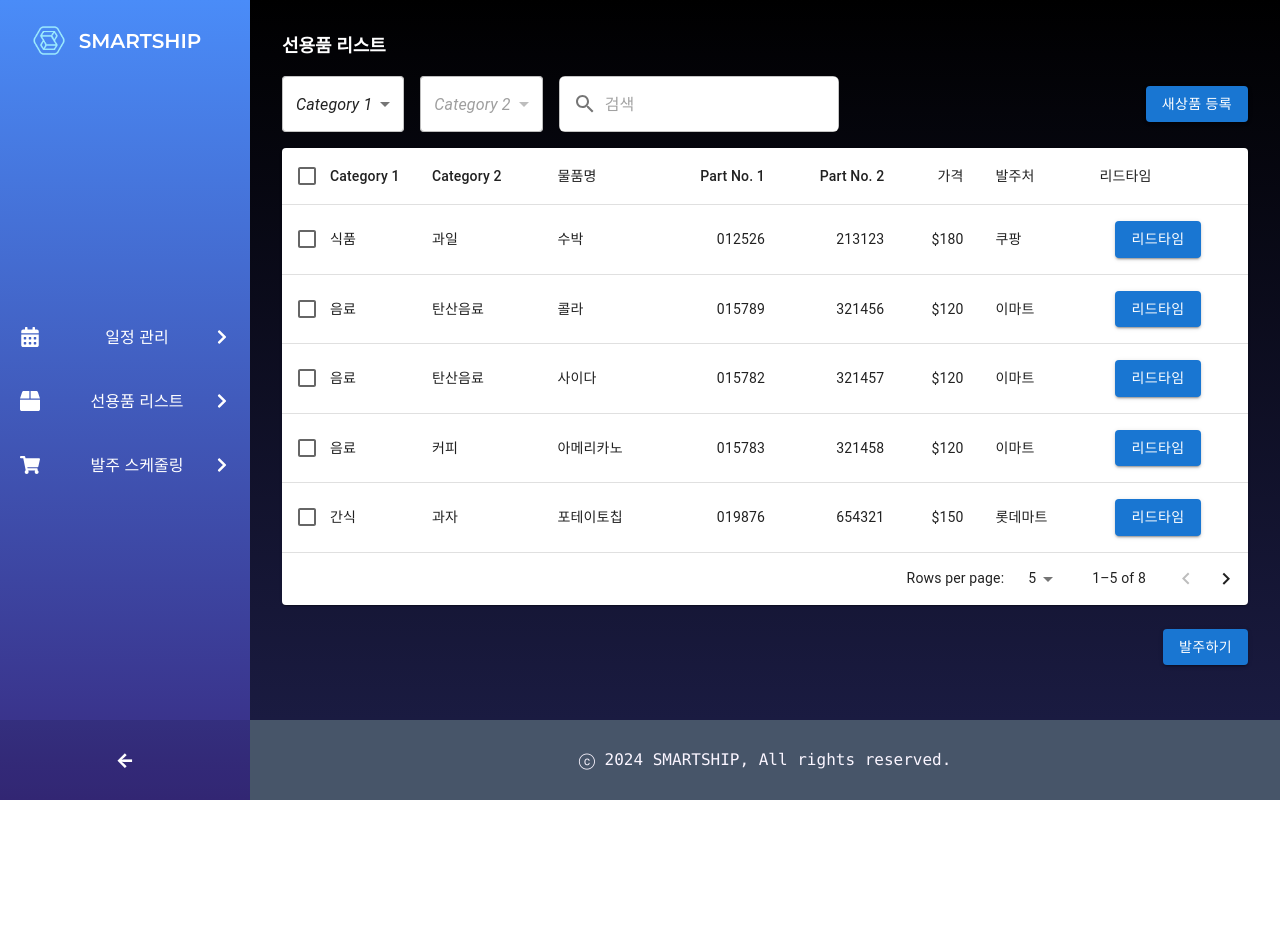
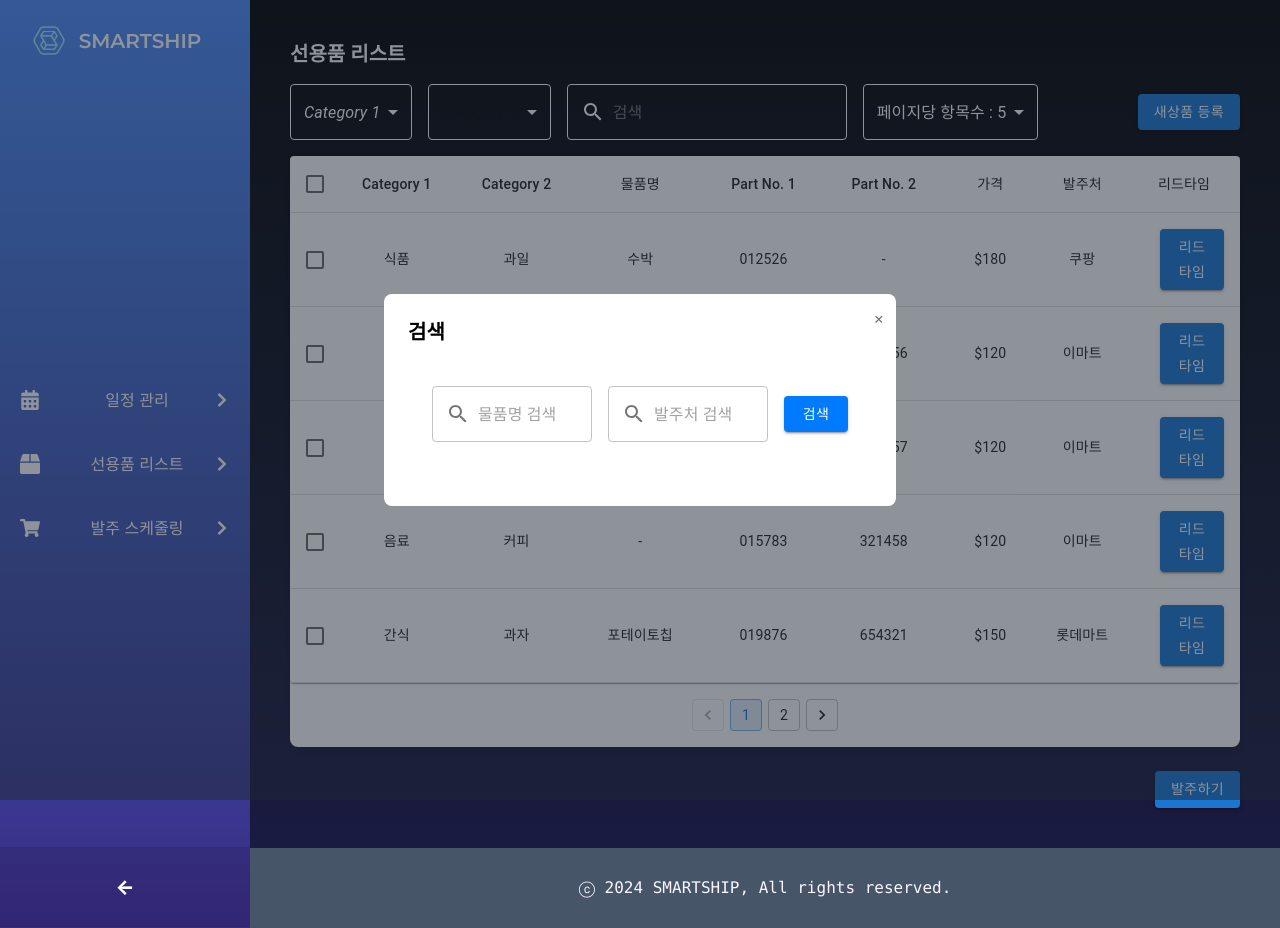
Before and after one commit to xixeo/SmartShip, a React (Create React App) app: page /listtable in a window 1280 px wide. Both pictures are taken after a click on the button "새상품 등록". Before the commit the page ends 800 px from the top, so only its background shows below. Built offline with nearby package versions, Linux system fonts and the light colour scheme.

Commit message:
ListTable 수정, Modal 추가

```diff
--- a/src/02/ListTable.js
+++ b/src/02/ListTable.js
@@ -1,9 +1,11 @@
-// TODO : 열위치, 페이징, 체크박스, 버튼, InputProps(?) 줄그어진거
+// TODO : category2 placeholder 흰색으로 처음부터 띄우기, 검색란 hover 수정
 
-import React, { useState, useMemo } from 'react';
+import React, { useState, useMemo, useEffect } from 'react';
 import PropTypes from 'prop-types';
-import {Table,TableBody,TableCell,TableContainer,TableHead,TableRow,Checkbox,Button,Paper,TextField,InputAdornment,TablePagination,Select,MenuItem} from '@mui/material';
+import {Table, TableBody, TableCell, TableContainer, TableHead, TableRow, Checkbox, Button,Paper, TextField, InputAdornment, Select, MenuItem, Box} from '@mui/material';
 import SearchIcon from '@mui/icons-material/Search';
+import Pagination from '@mui/material/Pagination';
+import RegisterModal from "./RegisterModal";
 
 // 데이터 생성 함수
 function createData(category1, category2, itemName, partNo1, partNo2, price, supplier, leadTime) {
@@ -12,10 +14,10 @@ function createData(category1, category2, itemName, partNo1, partNo2, price, sup
 
 // 초기 데이터
 const initialRows = [
-  createData('식품', '과일', '수박', '012526', '213123', '$180', '쿠팡', '1일'),
+  createData('식품', '과일', '수박', '012526', '', '$180', '쿠팡', '1일'),
   createData('음료', '탄산음료', '콜라', '015789', '321456', '$120', '이마트', '2일'),
   createData('음료', '탄산음료', '사이다', '015782', '321457', '$120', '이마트', '2일'),
-  createData('음료', '커피', '아메리카노', '015783', '321458', '$120', '이마트', '3일'),
+  createData('음료', '커피', '', '015783', '321458', '$120', '이마트', '3일'),
   createData('간식', '과자', '포테이토칩', '019876', '654321', '$150', '롯데마트', '4일'),
   createData('유제품', '우유', '서울우유', '021345', '987654', '$200', '홈플러스', '5일'),
   createData('건강식품', '비타민', '비타민C', '023456', '789012', '$250', '네이버쇼핑', '6일'),
@@ -24,34 +26,40 @@ const initialRows = [
 
 // 테이블 헤더 정의
 const headCells = [
-  { id: 'category1', numeric: false, disablePadding: true, label: 'Category 1' },
-  { id: 'category2', numeric: false, disablePadding: false, label: 'Category 2' },
-  { id: 'itemName', numeric: false, disablePadding: false, label: '물품명' },
-  { id: 'partNo1', numeric: true, disablePadding: false, label: 'Part No. 1' },
-  { id: 'partNo2', numeric: true, disablePadding: false, label: 'Part No. 2' },
-  { id: 'price', numeric: true, disablePadding: false, label: '가격' },
-  { id: 'supplier', numeric: false, disablePadding: false, label: '발주처' },
-  { id: 'leadTime', numeric: false, disablePadding: false, label: '리드타임' },
+  { id: 'category1', numeric: false, disablePadding: true, label: 'Category 1', width: '13%' },
+  { id: 'category2', numeric: false, disablePadding: false, label: 'Category 2', width: '13%' },
+  { id: 'itemName', numeric: false, disablePadding: false, label: '물품명', width: '14%' },
+  { id: 'partNo1', numeric: true, disablePadding: false, label: 'Part No. 1', width: '13%' },
+  { id: 'partNo2', numeric: true, disablePadding: false, label: 'Part No. 2', width: '13%' },
+  { id: 'price', numeric: true, disablePadding: false, label: '가격', width: '10%' },
+  { id: 'supplier', numeric: false, disablePadding: false, label: '발주처', width: '10%' },
+  { id: 'leadTime', numeric: false, disablePadding: false, label: '리드타임', width: '9%' },
 ];
 
+// 셀 값 포맷팅 함수
+const formatCellValue = (value) => {
+  return value == null || value === '' ? '-' : value;
+};
+
 // 테이블 헤더 컴포넌트
-function EnhancedTableHead({ onSelectAllClick, numSelected, rowCount }) {
+function EnhancedTableHead({ onSelectAllClick, numSelected, rowCount, allRowsSelected }) {
   return (
     <TableHead>
       <TableRow>
-        <TableCell padding="checkbox">
+        <TableCell padding="checkbox" style={{ width: '5%' }}>
           <Checkbox
             color="primary"
             indeterminate={numSelected > 0 && numSelected < rowCount}
-            checked={rowCount > 0 && numSelected === rowCount}
+            checked={allRowsSelected}
             onChange={onSelectAllClick}
           />
         </TableCell>
         {headCells.map((headCell) => (
           <TableCell
             key={headCell.id}
-            align={headCell.numeric ? 'right' : 'left'}
+            align="center"
             padding={headCell.disablePadding ? 'none' : 'normal'}
+            style={{ width: headCell.width }}
             className="cursor-pointer"
           >
             {headCell.label}
@@ -66,26 +74,28 @@ EnhancedTableHead.propTypes = {
   numSelected: PropTypes.number.isRequired,
   onSelectAllClick: PropTypes.func.isRequired,
   rowCount: PropTypes.number.isRequired,
+  allRowsSelected: PropTypes.bool.isRequired,
 };
 
 // 메인 테이블 컴포넌트
 function ListTable() {
-  const [selected, setSelected] = useState([]);
-  const [page, setPage] = useState(0);
-  const [rowsPerPage, setRowsPerPage] = useState(5);
-  const [searchQuery, setSearchQuery] = useState('');
-  const [category1, setCategory1] = useState('');
-  const [category2, setCategory2] = useState('');
+  const [selected, setSelected] = useState(new Set()); // 선택된 항목 상태
+  const [page, setPage] = useState(1); // 현재 페이지
+  const [rowsPerPage, setRowsPerPage] = useState(5); // 페이지당 항목 수
+  const [searchQuery, setSearchQuery] = useState(''); // 검색 쿼리
+  const [category1, setCategory1] = useState(''); // Category 1 필터
+  const [category2, setCategory2] = useState(''); // Category 2 필터
+  const [modalOpen, setModalOpen] = useState(false); // 모달 표시 상태
 
-  // Category 1 옵션 생성
+  // Category 1의 고유 값 리스트
   const category1Options = [...new Set(initialRows.map((row) => row.category1))];
 
-  // Category 2 옵션 생성 (선택된 Category 1에 따라 필터링)
+  // Category 2의 고유 값 리스트 (선택된 Category 1에 따라 필터링됨)
   const category2Options = useMemo(() => {
     return [...new Set(initialRows.filter((row) => row.category1 === category1).map((row) => row.category2))];
   }, [category1]);
 
-  // 필터링된 데이터 계산
+  // 필터링된 행 데이터
   const filteredRows = useMemo(() => {
     return initialRows.filter((row) => {
       const matchesCategory1 = category1 ? row.category1 === category1 : true;
@@ -104,34 +114,34 @@ function ListTable() {
     });
   }, [searchQuery, category1, category2]);
 
+  // 검색, 카테고리, 페이지 크기 변경 시 페이지를 1로 초기화
+  useEffect(() => {
+    setPage(1);
+  }, [searchQuery, category1, category2, rowsPerPage]);
+
  // 전체 선택 핸들러
 const handleSelectAllClick = (event) => {
   if (event.target.checked) {
-      const newSelected = filteredRows.map((n) => n.itemName);
-      setSelected(newSelected);
-      return;
+    const newSelected = new Set(filteredRows.map((row) => row.itemName));
+    setSelected((prevSelected) => new Set([...prevSelected, ...newSelected]));
+  } else {
+    setSelected((prevSelected) => {
+      const newSelected = new Set(
+        [...prevSelected].filter(item => !filteredRows.some(row => row.itemName === item))
+      );
+      return newSelected;
+    });
   }
-    setSelected([]);
 };
 
-  // 개별 항목 선택 핸들러
+  // 행 클릭 핸들러
   const handleClick = (event, itemName) => {
-    const selectedIndex = selected.indexOf(itemName);
-    let newSelected = [];
-
-    if (selectedIndex === -1) {
-      newSelected = newSelected.concat(selected, itemName);
-    } else if (selectedIndex === 0) {
-      newSelected = newSelected.concat(selected.slice(1));
-    } else if (selectedIndex === selected.length - 1) {
-      newSelected = newSelected.concat(selected.slice(0, -1));
-    } else if (selectedIndex > 0) {
-      newSelected = newSelected.concat(
-        selected.slice(0, selectedIndex),
-        selected.slice(selectedIndex + 1)
-      );
+    const newSelected = new Set(selected);
+    if (newSelected.has(itemName)) {
+      newSelected.delete(itemName);
+    } else {
+      newSelected.add(itemName);
     }
-
     setSelected(newSelected);
   };
 
@@ -140,16 +150,16 @@ function ListTable() {
     setPage(newPage);
   };
 
-  // 페이지당 행 수 변경 핸들러
+  // 페이지당 항목 수 변경 핸들러
   const handleChangeRowsPerPage = (event) => {
     setRowsPerPage(parseInt(event.target.value, 10));
-    setPage(0);
+    setPage(1);
   };
 
   // Category 1 변경 핸들러
   const handleCategory1Change = (event) => {
     setCategory1(event.target.value);
-    setCategory2(''); // Category 1이 변경되면 Category 2를 리셋
+    setCategory2('');
   };
 
   // Category 2 변경 핸들러
@@ -157,29 +167,58 @@ function ListTable() {
     setCategory2(event.target.value);
   };
 
-  // 선택 상태 확인
-  const isSelected = (itemName) => selected.indexOf(itemName) !== -1;
+  // 항목이 선택되었는지 여부 확인
+  const isSelected = (itemName) => selected.has(itemName);
 
   // 빈 행 계산
   const emptyRows = useMemo(
-    () => (page > 0 ? Math.max(0, (1 + page) * rowsPerPage - filteredRows.length) : 0),
+    () => (page > 1 ? Math.max(0, (page - 1) * rowsPerPage + rowsPerPage - filteredRows.length) : 0),
     [page, rowsPerPage, filteredRows.length]
   );
 
+  // 총 페이지 수 계산
+  const totalPages = useMemo(() => Math.ceil(filteredRows.length / rowsPerPage), [filteredRows.length, rowsPerPage]);
+
+  // 모든 행이 선택되었는지 여부 확인
+  const allRowsSelected = useMemo(() => {
+    return filteredRows.length > 0 && filteredRows.every(row => selected.has(row.itemName));
+  }, [filteredRows, selected]);
+
+  // 모달 열기 핸들러
+  const openModal = () => setModalOpen(true);
+
+  // 모달 닫기 핸들러
+  const closeModal = () => setModalOpen(false);
+
   return (
-    <div className="w-full p-4">
-      <div className="text-lg font-semibold text-white mb-4">
-        선용품 리스트
-      </div>
+    <div className="p-6">
+      <div className="text-xl font-semibold text-white mb-4">선용품 리스트</div>
       <div className="flex items-center justify-between gap-4 mb-4">
         <div className="flex items-center gap-4">
-          {/* Category 1 선택 */}
+
+{/* Category 1 선택 필터 */}
 <Select
   value={category1}
   onChange={handleCategory1Change}
   displayEmpty
-            className="bg-white rounded-md"
-            sx={{ minWidth: 120 }}
+  className="bg-transparent rounded-md"
+  sx={{
+    minWidth: 120,
+    backgroundColor: 'transparent', // Background color transparent
+    '& .MuiSelect-select': {
+      color: 'white', // Text color white
+    },
+    '& .MuiOutlinedInput-notchedOutline': {
+      borderColor: 'white', // Border color white
+    },
+    '& .MuiSvgIcon-root': {
+      color: 'white', // Icon color white
+    },
+    // Remove hover effect
+    '&:hover .MuiOutlinedInput-notchedOutline': {
+      borderColor: 'white', // Keep border color white on hover
+    },
+  }}
 >
   <MenuItem value="">
     <em>Category 1</em>
@@ -191,16 +230,41 @@ function ListTable() {
   ))}
 </Select>
 
-          {/* Category 2 선택 */}
+{/* Category 2 선택 필터 */}
 <Select
   value={category2}
   onChange={handleCategory2Change}
   displayEmpty
-            className="bg-white rounded-md"
-            disabled={!category1} // Category 1이 선택되지 않으면 비활성화
-            sx={{ minWidth: 120 }}
+  className="bg-transparent rounded-md"
+  disabled={!category1} // 'Category 1'이 선택되지 않았을 때만 비활성화
+  sx={{
+    minWidth: 120,
+    backgroundColor: 'transparent', // Background color transparent
+    '& .MuiSelect-select': {
+      color: 'white', // Text color white
+    },
+    '& .MuiOutlinedInput-notchedOutline': {
+      borderColor: 'white', // Border color white
+    },
+    '& .MuiSvgIcon-root': {
+      color: 'white', // Icon color white
+    },
+    // Remove hover effect
+    '&:hover .MuiOutlinedInput-notchedOutline': {
+      borderColor: 'white', // Keep border color white on hover
+    },
+    // Disabled state styling
+    '&.Mui-disabled': {
+      '& .MuiSelect-select': {
+        color: 'white', // Text color white when disabled
+      },
+      '& .MuiOutlinedInput-notchedOutline': {
+        borderColor: 'white', // Border color white when disabled
+      },
+    },
+  }}
 >
-            <MenuItem value="">
+  <MenuItem value="" sx={{ color: 'white' }}>
     <em>Category 2</em>
   </MenuItem>
   {category2Options.map((option) => (
@@ -210,40 +274,85 @@ function ListTable() {
   ))}
 </Select>
 
-          {/* 검색 바 */}
+{/* 검색 필드 */}
 <TextField
   value={searchQuery}
   onChange={(e) => setSearchQuery(e.target.value)}
   placeholder="검색"
   InputProps={{
-              'startAdornment': (
+    startAdornment: (
       <InputAdornment position="start">
-                  <SearchIcon />
+        <SearchIcon sx={{ color: 'white' }} />
       </InputAdornment>
-              )
+    ),
   }}
-            className="bg-white rounded-md"
-            sx={{ flexGrow: 1, maxWidth: 300 }} // 검색 바의 최대 너비 설정
+  className="bg-transparent rounded-md"
+  sx={{
+    flexGrow: 1,
+    maxWidth: 300,
+    backgroundColor: 'transparent', // Background color transparent
+    '& .MuiInputBase-input': {
+      color: 'white', // Text color white
+    },
+    '& .MuiOutlinedInput-notchedOutline': {
+      borderColor: 'white', // Border color white
+    }
+  }}
 />
+
+{/* 페이지당 항목 수 선택 */}
+<Select
+  value={rowsPerPage}
+  onChange={handleChangeRowsPerPage}
+  className="bg-transparent rounded-md"
+  sx={{
+    minWidth: 120,
+    backgroundColor: 'transparent', // Background color transparent
+    '& .MuiSelect-select': {
+      color: 'white', // Text color white
+    },
+    '& .MuiOutlinedInput-notchedOutline': {
+      borderColor: 'white', // Border color white
+    },
+    '& .MuiSvgIcon-root': {
+      color: 'white', // Icon color white
+    },
+    // Remove hover effect
+    '&:hover .MuiOutlinedInput-notchedOutline': {
+      borderColor: 'white', // Keep border color white on hover
+    },
+  }}
+>
+  {[5, 10, 15].map((option) => (
+    <MenuItem key={option} value={option}>
+      페이지당 항목수 : {option}
+    </MenuItem>
+  ))}
+</Select>
 </div>
-
         {/* 새상품 등록 버튼 */}
-        <Button variant="contained" color="primary" className="text-white bg-indigo-400">
+        <Button
+          variant="contained"
+          color="primary"
+          className="text-white bg-indigo-400"
+          onClick={openModal} // 버튼 클릭 시 모달 열기
+        >
           새상품 등록
         </Button>
       </div>
 
-      {/* 테이블 */}
-      <Paper>
-        <TableContainer>
-          <Table aria-labelledby="tableTitle" size="medium">
+      <Box className="bg-white rounded-lg shadow-md">
+        <TableContainer component={Paper}>
+          <Table>
             <EnhancedTableHead
-              numSelected={selected.length}
+              numSelected={selected.size}
               onSelectAllClick={handleSelectAllClick}
               rowCount={filteredRows.length}
+              allRowsSelected={allRowsSelected}
             />
             <TableBody>
-              {filteredRows.slice(page * rowsPerPage, page * rowsPerPage + rowsPerPage).map((row, index) => {
+              {/* 페이지네이션에 따른 행 데이터 표시 */}
+              {filteredRows.slice((page - 1) * rowsPerPage, page * rowsPerPage).map((row, index) => {
                 const isItemSelected = isSelected(row.itemName);
                 const labelId = `enhanced-table-checkbox-${index}`;
 
@@ -257,23 +366,22 @@ function ListTable() {
                     key={row.itemName}
                     selected={isItemSelected}
                   >
-                    <TableCell padding="checkbox">
+                    <TableCell padding="checkbox" style={{ width: '5%' }}>
                       <Checkbox
                         checked={isItemSelected}
                         inputProps={{ 'aria-labelledby': labelId }}
                       />
                     </TableCell>
-                    <TableCell component="th" id={labelId} scope="row" padding="none">
-                      {row.category1}
+                    <TableCell component="th" id={labelId} scope="row" padding="none" align="center">
+                      {formatCellValue(row.category1)}
                     </TableCell>
-                    <TableCell>{row.category2}</TableCell>
-                    <TableCell>{row.itemName}</TableCell>
-                    <TableCell align="right">{row.partNo1}</TableCell>
-                    <TableCell align="right">{row.partNo2}</TableCell>
-                    <TableCell align="right">{row.price}</TableCell>
-                    <TableCell>{row.supplier}</TableCell>
-                    <TableCell>
-                      {/* {row.leadTime} --> 이건 버튼눌렀을 때 그래프로 보여지도록 */}
+                    <TableCell align="center">{formatCellValue(row.category2)}</TableCell>
+                    <TableCell align="center">{formatCellValue(row.itemName)}</TableCell>
+                    <TableCell align="center">{formatCellValue(row.partNo1)}</TableCell>
+                    <TableCell align="center">{formatCellValue(row.partNo2)}</TableCell>
+                    <TableCell align="center">{formatCellValue(row.price)}</TableCell>
+                    <TableCell align="center">{formatCellValue(row.supplier)}</TableCell>
+                    <TableCell align="center" style={{ width: '9%' }}>
                       <Button
                         variant="contained"
                         color="primary"
@@ -293,24 +401,27 @@ function ListTable() {
             </TableBody>
           </Table>
         </TableContainer>
-        {/* 페이지 네이션 */}
-        <TablePagination
-          rowsPerPageOptions={[5, 10, 25]}
-          component="div"
-          count={filteredRows.length}
-          rowsPerPage={rowsPerPage}
+
+        <Box display="flex" justifyContent="center" alignItems="center" py={2}>
+          {/* 페이지네이션 컴포넌트 */}
+          <Pagination
+            count={totalPages}
             page={page}
-          onPageChange={handleChangePage}
-          onRowsPerPageChange={handleChangeRowsPerPage}
+            onChange={handleChangePage}
+            variant="outlined"
+            shape="rounded"
+            color="primary"
           />
-      </Paper>
-
-      {/* 버튼들 */}
+        </Box>
+      </Box>
       <div className="flex justify-end gap-4 mt-6">
+        {/* 발주하기 버튼 */}
         <Button variant="contained" color="primary" className="text-white bg-indigo-400">
           발주하기
         </Button>
       </div>
+     {/* 새상품 등록 모달 */}
+     <RegisterModal open={modalOpen} setOpen={setModalOpen} />
     </div>
   );
 }
--- /dev/null
+++ b/src/02/RegisterModal.js
@@ -0,0 +1,73 @@
+import React, { useState } from 'react';
+import PropTypes from 'prop-types';
+import {Box, Button, TextField, InputAdornment} from '@mui/material';
+import SearchIcon from '@mui/icons-material/Search';
+import Modal from '../Compo/Modal';
+
+// 모달 창 내의 검색 필드 컴포넌트
+function RegisterModal({ open, setOpen }) {
+  const [itemNameSearch, setItemNameSearch] = useState('');
+  const [supplierSearch, setSupplierSearch] = useState('');
+
+  // 검색 버튼 클릭 핸들러
+  const handleSearchClick = () => {
+    // 검색 기능 추가
+    console.log('물품명 검색:', itemNameSearch);
+    console.log('발주처 검색:', supplierSearch);
+    setOpen(false); // 모달 창 닫기
+  };
+
+  return (
+    <Modal open={open} setOpen={setOpen} title="검색">
+      <Box p={3}>
+        <Box mb={2} display="flex" gap={2} alignItems="center">
+          {/* 물품명 검색 필드 */}
+          <TextField
+            value={itemNameSearch}
+            onChange={(e) => setItemNameSearch(e.target.value)}
+            placeholder="물품명 검색"
+            InputProps={{
+              startAdornment: (
+                <InputAdornment position="start">
+                  <SearchIcon />
+                </InputAdornment>
+              ),
+            }}
+            className="bg-white rounded-md"
+            sx={{ flexGrow: 1, maxWidth: 300 }}
+          />
+          {/* 발주처 검색 필드 */}
+          <TextField
+            value={supplierSearch}
+            onChange={(e) => setSupplierSearch(e.target.value)}
+            placeholder="발주처 검색"
+            InputProps={{
+              startAdornment: (
+                <InputAdornment position="start">
+                  <SearchIcon />
+                </InputAdornment>
+              ),
+            }}
+            className="bg-white rounded-md"
+            sx={{ flexGrow: 1, maxWidth: 300 }}
+          />
+          <Button
+            variant="contained"
+            color="primary"
+            sx={{ backgroundColor: '#007bff', color: '#fff' }}
+            onClick={handleSearchClick}
+          >
+            검색
+          </Button>
+        </Box>
+      </Box>
+    </Modal>
+  );
+}
+
+RegisterModal.propTypes = {
+  open: PropTypes.bool.isRequired,
+  setOpen: PropTypes.func.isRequired,
+};
+
+export default RegisterModal;
--- a/src/App.js
+++ b/src/App.js
@@ -5,6 +5,7 @@ import Navi from './Compo/Navi';
 import Footer from './Compo/Footer';
 import Schedule from './01/Schedule';
 import ListTable from './02/ListTable';
+import Order from './03/Order';
 
 function App() {
   return (
@@ -18,6 +19,7 @@ function App() {
                 <Route path="/" element={<MainApp />} />
                 <Route path="/schedule" element={<Schedule />} />
                 <Route path="/listtable" element={<ListTable />} />
+                <Route path="/order" element={<Order />} />
               </Routes>
             </main>
             <Footer />
--- a/src/Compo/Modal.js
+++ b/src/Compo/Modal.js
@@ -1,31 +1,38 @@
-import React, { Children } from 'react'
+import React from 'react';
 
-const Modal = ({open, setOpen, title, children, footer}) => {
-    console.log("child",children);
-    if(!open) return null;
-    //모달 닫기 핸들러
+const Modal = ({ open, setOpen, title, children, footer }) => {
+    if (!open) return null;
+
+    // Modal close handler
     const handleClose = (e) => {
-        //모달 영역을 클릭한 경우는 닫지 않음
-        if(e.target === e.currentTarget){
+        if (e.target === e.currentTarget) {
             setOpen(false);
         }
     };
 
-  return (
-    <div className="fixed inset-0 flex items-center justify-center bg-gray-800 bg-opacity-50 z-50"
-    onClick={handleClose} //모달 배경을 클릭할 때 모달 닫음
-    >
-      <div className='bg-white p-6 rounded-lg w-full max-w-lg relative' onClick={(e)=> e.stopPropagation()} /*모달 영역내 선택시 안닫힘*/ >
-        <button onClick={()=> setOpen(false)} className='bsolute top-3 right-3 text-gray-500 hover:text-gray-800'>&times;</button>
-        {/* 모달 내용 영역 */}
-        {title && <h2 className='text-xl font-bold mb-4'>{title}</h2>}
-        <div className='mt-4'>
-            {children}
+    return (
+        <div
+            className="fixed inset-0 flex items-center justify-center bg-gray-800 bg-opacity-50 z-50"
+            onClick={handleClose} // Close modal when clicking outside
+        >
+            <div
+                className="bg-white p-6 rounded-lg w-full max-w-lg relative"
+                onClick={(e) => e.stopPropagation()} // Prevent closing when clicking inside modal
+            >
+                <button
+                    onClick={() => setOpen(false)}
+                    className="absolute top-3 right-3 text-gray-500 hover:text-gray-800"
+                >
+                    &times;
+                </button>
+                {title && <h2 className="text-xl font-bold mb-4">{title}</h2>}
+                <div className="mt-4">
+                    {children}
+                </div>
+                {footer && <div className="mt-4">{footer}</div>}
+            </div>
         </div>
-        {footer && <div className='mt-4'>{footer}</div>}
-      </div>
-    </div>
-  )
+    );
 };
 
 export default Modal;
```
Also changed, not shown: src/02/LeadTimeModal.js (added), src/02/List.js (deleted). Lines whose indentation alone changed are shown as unchanged.
